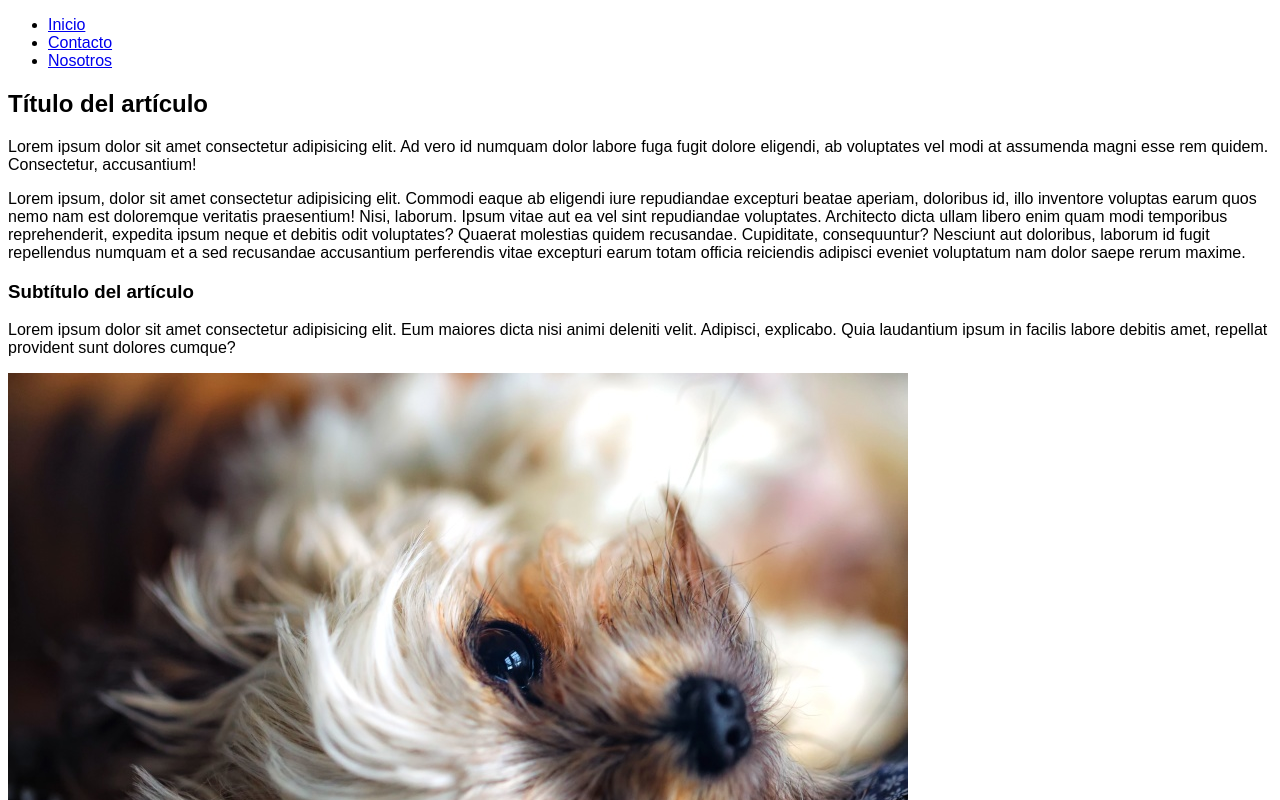
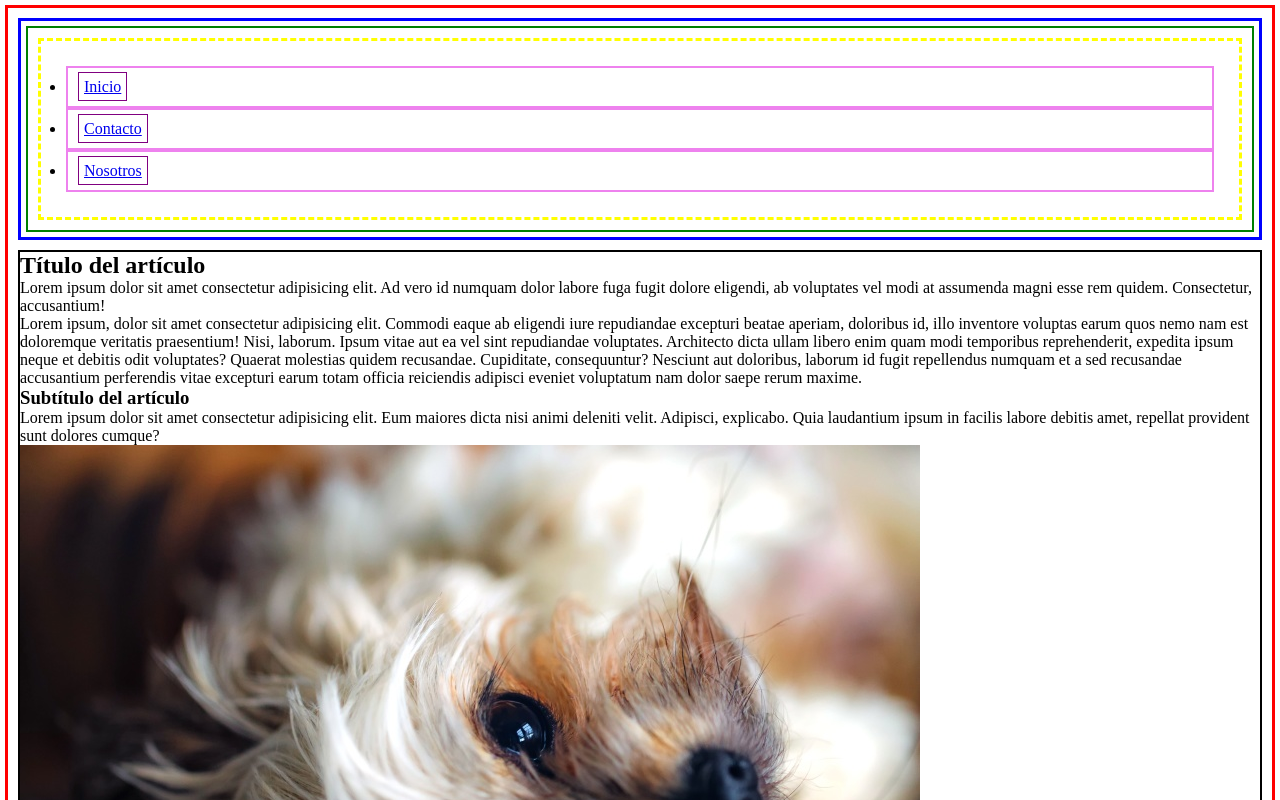
Before and after one commit to denasGarcia/miPrimeraWeb, a plain HTML site: page SRC/index.html in a window 1280 px wide. Shown: the top 800 px of the page. Drawn offline with Linux system fonts and the light colour scheme; a web font is replaced by a local one.

Commit message:
agregando estructura web

```diff
--- a/SRC/index.html
+++ b/SRC/index.html
@@ -14,21 +14,21 @@
     <!--aquí empieza la cabecera de página-->
     <header>
         <nav>
-            <ul>
-                <li>
-                    <a href="#">Inicio</a>
+            <ul class="nav_Header">
+                <li class="list-item_Header">
+                    <a class="link_Header" href="#">Inicio</a>
                 </li>
-                <li>
-                    <a href="#">Contacto</a>
+                <li class="list-item_Header">
+                    <a class="link_Header" href="#">Contacto</a>
                 </li>
-                <li>
-                    <a href="#">Nosotros</a>
+                <li class="list-item_Header">
+                    <a class="link_Header" href="#">Nosotros</a>
                 </li>
             </ul>
         </nav>
     </header>
     <!--aquí empieza el contenido principal de nuestra página-->
-    <main>
+    <main id="mainContent">
         <article>
             <h2>Título del artículo</h2>
             <div>
--- a/SRC/style.css
+++ b/SRC/style.css
@@ -1,3 +1,47 @@
+/*Normalizando CSS*/
+* {
+    margin: 0;
+    padding: 0;
+    box-sizing: border-box;
+}
+
+/*Armando estructura de cajas*/
 body {
-    font-family: 'Qahiri', sans-serif;
+    border: 3px solid red;
+    margin: 5px;
+    padding: 10px;
 }
+
+/*Estilos del header. Selectores de etiqueta header y nav*/
+header {
+    border: 3px solid blue;
+    margin-bottom: 10px;
+    padding: 5px;
+}
+
+nav {
+    border: 2px solid green;
+    padding: 10px;
+}
+
+/*Selector de clase siempre lleva punto antes del nombre de la clase*/
+.nav_Header {
+    border: 3px dashed yellow;
+    padding: 25px;
+}
+
+.list-item_Header {
+    border: 2px solid violet;
+    padding: 10px;
+}
+
+.link_Header {
+    border: 1px solid purple;
+    padding: 5px;
+}
+
+/*Estilos del contenido (main)*/
+/*Selector de id lleva siempre un hashtag antes del nombre del id*/
+#mainContent {
+    border: 2px solid black;
+}
```
